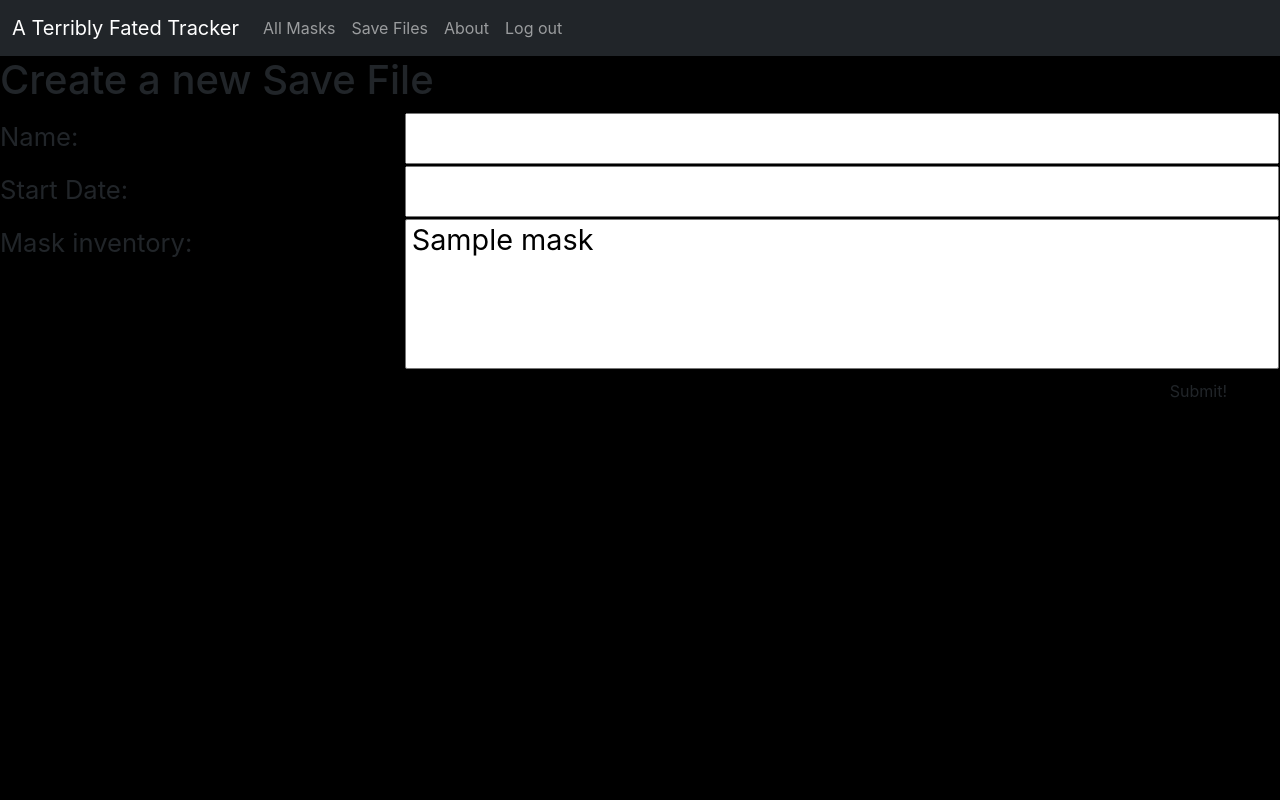
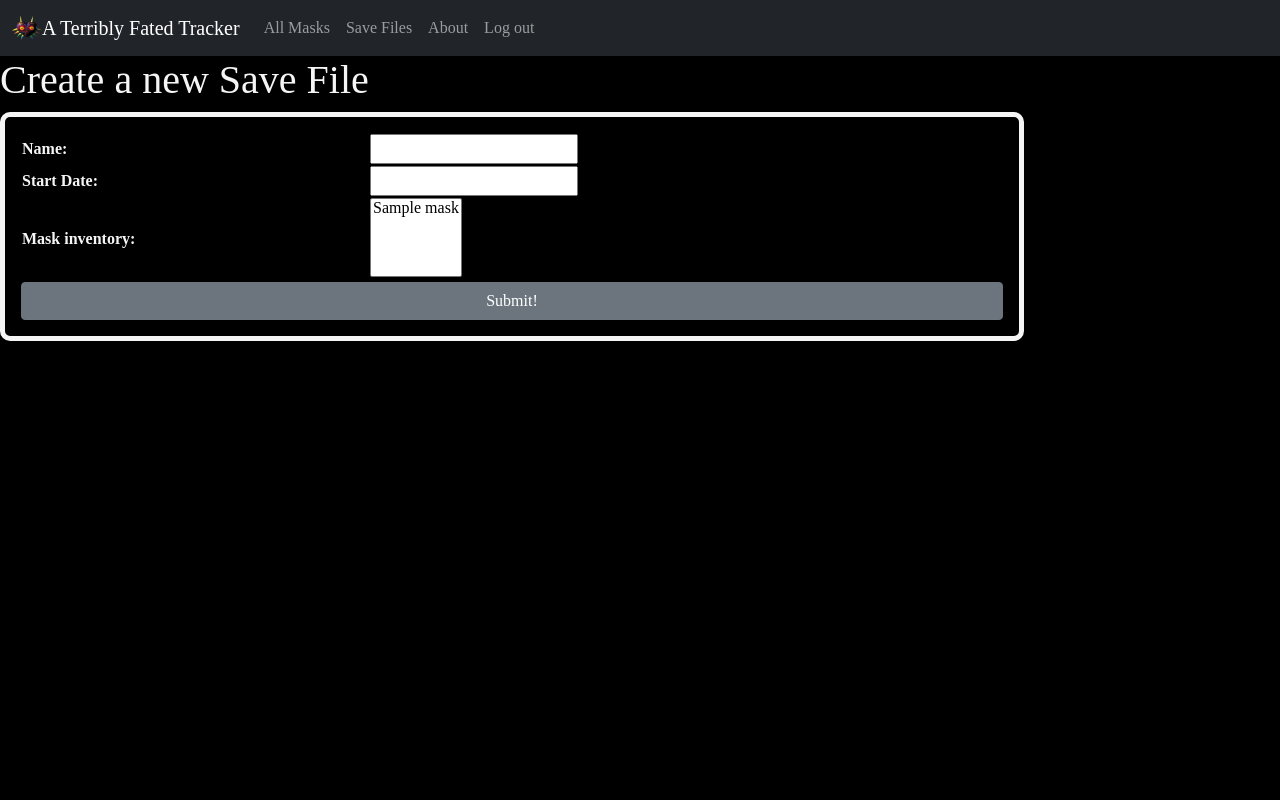
Before and after one commit to breyshaw/A-Terribly-Fated-Tracker, a Django app: page /files/create/ in a window 1280 px wide. Run offline with Django 3.2, Linux system fonts and the light colour scheme; a user stored in the database is signed in; tables that the repository leaves empty hold one stand-in row (values such as "Sample post").

Commit message:
bug fix, styling adjustment, add logo to navbar

```diff
--- a/main_app/static/css/form.css
+++ b/main_app/static/css/form.css
@@ -1,39 +1,18 @@
-.form-container {
-  display: flex;
-  flex-direction: column;
-  width: 100%;
+body {
+  /* background-image: url('../images/tiles.png'); */
+  background-position: center;
+  font-family: hylia;
+  color: whitesmoke;
+  font-family: HyliaSerifBeta-Regular;
+  font-weight: lighter;
 }
 
-table {
-  padding: 0 40px;
-  width: 100%;
-  border-spacing: 0 20px;
+.card {
+  background-color: black;
+  /* color: whitesmoke;
+  font-family: HyliaSerifBeta-Regular; */
+  width: 80%;
+  border-color: whitesmoke;
+  border-radius: 10px;
+  border-width: 5px;
 }
-
-th {
-  text-align: left;
-  padding: 6px 20px 0 0;
-  font-weight: normal;
-  vertical-align: top;
-  font-size: 1.6rem;
-}
-
-td {
-  max-width: 60%;
-}
-
-td > * {
-  width: 100%;
-  padding: 2px 4px;
-  font-size: 1.8rem;
-}
-
-td > textarea {
-  height: calc(4 * 1.8rem + 8px);
-  font-family: inherit;
-}
-
-.btn {
-  align-self: flex-end;
-  margin-right: 40px;
-}
--- a/main_app/static/css/home.css
+++ b/main_app/static/css/home.css
@@ -25,7 +25,8 @@ body {
   font-weight: lighter;
 }
 
-input {
+input{
+  font-family: sans-serif;
   background-color: black;
   border-color: red;
   color: white;
--- a/main_app/templates/base.html
+++ b/main_app/templates/base.html
@@ -20,6 +20,7 @@
         <header>
             <nav class="navbar navbar-expand-lg navbar-dark bg-dark">
                 <div class="container-fluid">
+                    <img src="{% static 'images/majora.png' %}" alt="" width="30" height="24" class="d-inline-block align-text-top">
                     <a class="navbar-brand" href="/">A Terribly Fated Tracker</a>
                     <button class="navbar-toggler" type="button" data-bs-toggle="collapse" data-bs-target="#navbarNav" aria-controls="navbarNav" aria-expanded="false" aria-label="Toggle navigation">
                     <span class="navbar-toggler-icon"></span>
--- a/main_app/templates/main_app/file_form.html
+++ b/main_app/templates/main_app/file_form.html
@@ -7,7 +7,8 @@
 <div class="page-header">
     <h1>Create a new Save File</h1>
 </div>
-<form action="" method="post" class="form-container">
+<section class="card-container">
+    <form action="" method="post" class="card shadow p-3 mb-5">
         {% comment %}
         Django requires the following for security purposes
         {% endcomment %}
@@ -21,6 +22,9 @@
                     {% endcomment %}
                     {{ form.as_table }}
         </table>
-    <button type="submit" class="btn submit">Submit!</button>
+        <button type="submit" class="btn btn-secondary">Submit!</button>
     </form>
+
+
+</section>
 {% endblock %}
```
Also changed, not shown: main_app/static/css/mask-detail.css (+21 -0 lines), main_app/templates/masks/detail.html (+19 -10 lines), main_app/static/images/majora.png (added). Lines whose indentation alone changed are shown as unchanged.
